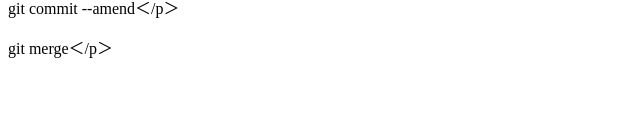
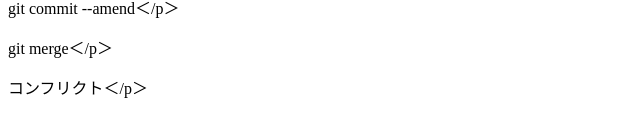
Before and after one commit to lavendel1111/git_tutorial, a plain HTML site: page index.html in a window 1280 px wide. Shown: the part 200-336 px from the top of the page, without its empty margins (0-640 px from the left). Drawn offline with Linux system fonts and the light colour scheme.

Commit message:
コンフリクトを追記

```diff
--- a/index.html
+++ b/index.html
@@ -4,3 +4,4 @@
 <p>git reset＜/p＞
 <p>git commit --amend＜/p＞
 <p>git merge＜/p＞
+<p>コンフリクト＜/p＞
```
